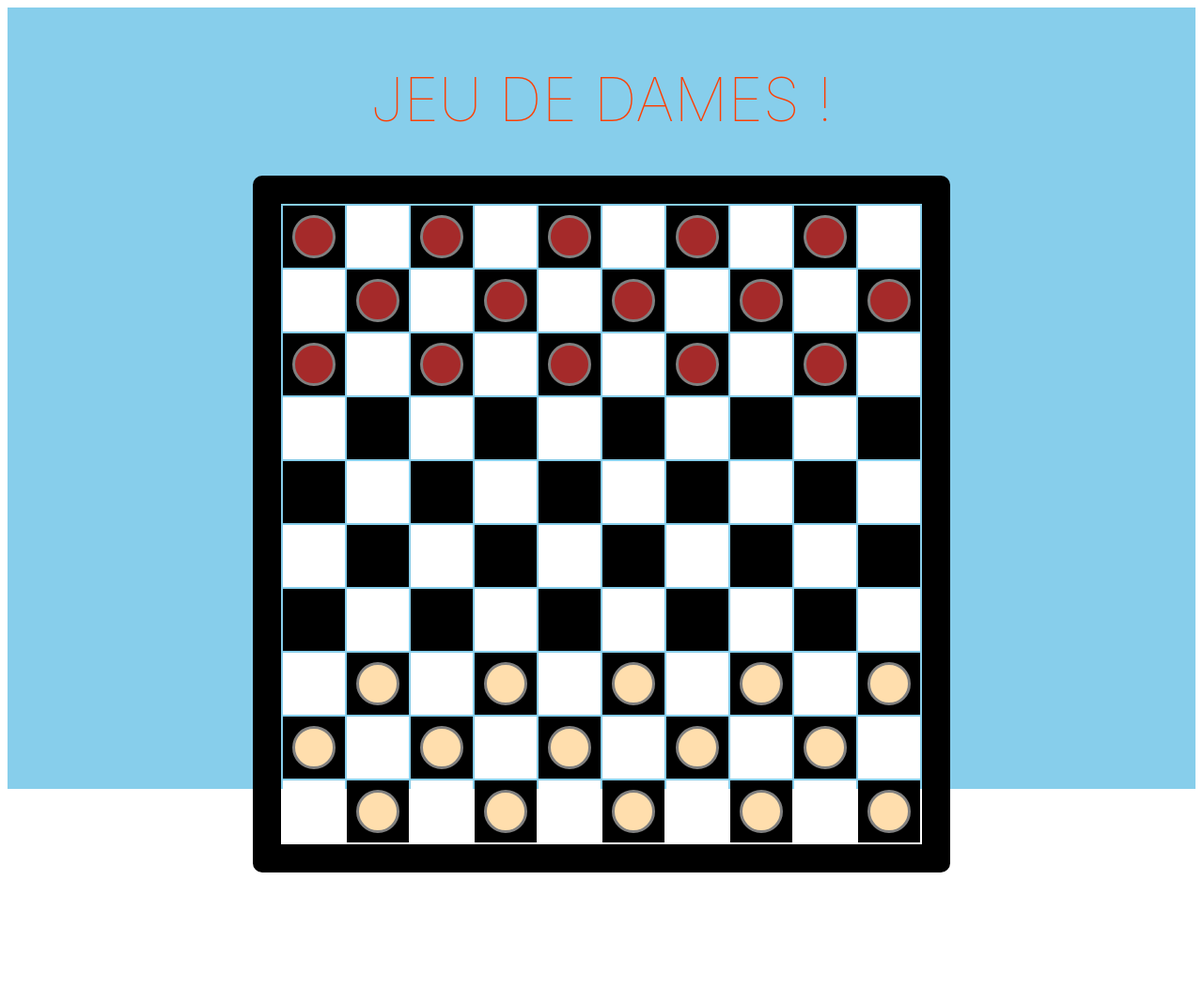
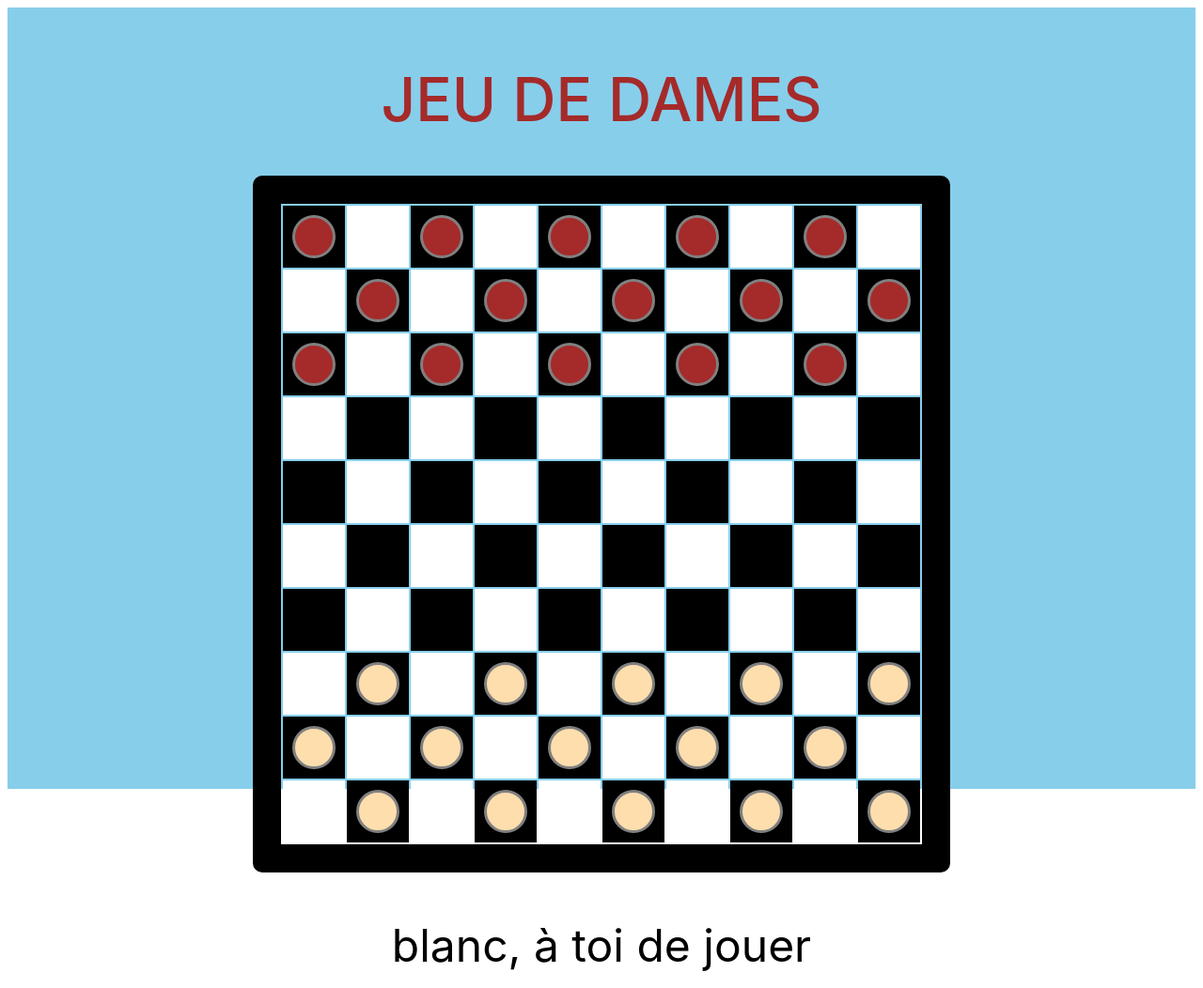
Before and after one commit to jnaudin/draughts, a Svelte app: page / in a window 1280 px wide. Shown: the whole page at 94% size. Before the commit the page ends 929 px from the top, so only its background shows below. Built offline with nearby package versions, Linux system fonts and the light colour scheme.

Commit message:
adds instructions

```diff
--- a/src/App.svelte
+++ b/src/App.svelte
@@ -1,32 +1,27 @@
 <script lang="ts">
   import Grid from "./components/Grid/Grid.svelte";
+  import Instructions from "./components/Instructions/Instructions.svelte";
 </script>
 
 <main>
-  <h1>Jeu de dames !</h1>
+  <h1>Jeu de dames</h1>
   <Grid />
+  <Instructions />
 </main>
 
 <style>
   main {
     text-align: center;
     padding: 1em;
-    max-width: 240px;
     margin: 0 auto;
-	background-color: skyblue;
-	height: 100vh;
+    background-color: skyblue;
+    height: 100vh;
   }
 
   h1 {
-    color: #ff3e00;
+    color: brown;
     text-transform: uppercase;
     font-size: 4em;
-    font-weight: 100;
-  }
-
-  @media (min-width: 640px) {
-    main {
-      max-width: none;
-    }
+    font-weight: 500;
   }
 </style>
--- a/src/components/Box/Box.svelte
+++ b/src/components/Box/Box.svelte
@@ -27,13 +27,13 @@
     possibilities = value;
   });
 
-  let isSelected;
+  let isSelected: boolean;
   $: isSelected = line === selectedPiece?.line && col === selectedPiece?.col;
 
   let piece: CellType["piece"] | undefined;
   $: piece = board[line][col]?.piece;
 
-  let isPossibility;
+  let isPossibility: boolean;
   $: isPossibility = !!possibilities?.find(
     (p) => p.coord.line === line && p.coord.col === col
   );
--- /dev/null
+++ b/src/components/Instructions/Instructions.svelte
@@ -0,0 +1,27 @@
+<script lang="ts">
+  import { currentPlayerStore } from "../../stores/stores";
+</script>
+
+<div class={`text ${$currentPlayerStore}`}>
+  {{ white: "blanc", black: "noir" }[$currentPlayerStore]}, à toi de jouer
+</div>
+
+<style>
+  .text {
+    width: fit-content;
+    font-size: 3rem;
+    margin: auto;
+    margin-top: 2rem;
+    border-radius: 6px;
+    padding: 1rem;
+  }
+
+  .white {
+    color: black;
+    background-color: white;
+  }
+  .black {
+    color: white;
+    background-color: black;
+  }
+</style>
```
Also changed, not shown: 1 other file (tests, documents, lock files or other folders).
